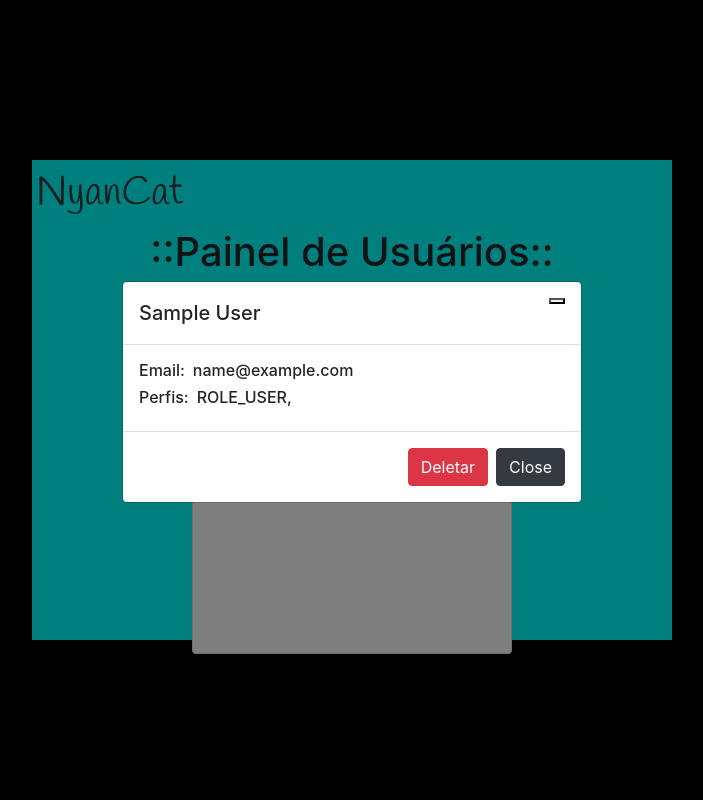
After one commit to dyegohbb/NyanCat, a Spring Boot app: page /usuarios in a window 1280 px wide, after a click that opens the changed part. The commit adds this page. Shown: the whole page, without its empty margins (288-991 px from the left). Run offline with Spring Boot 4, Linux system fonts and the light colour scheme; the visitor is signed in with stand-in values (Sample User, id 1); some of the project's set-up classes (security, data sources, template engines, error pages and the like) are left out, and stand-ins take their place.

Commit message:
alterações

```diff
--- a/src/main/java/com/nyancat/controller/NyanCatController.java
+++ b/src/main/java/com/nyancat/controller/NyanCatController.java
@@ -1,19 +1,21 @@
 package com.nyancat.controller;
 
 import java.security.Principal;
-import java.util.ArrayList;
 import java.util.Arrays;
 import java.util.List;
 import java.util.Optional;
 
 import javax.servlet.http.HttpSession;
 
+import org.slf4j.Logger;
+import org.slf4j.LoggerFactory;
 import org.springframework.beans.factory.annotation.Autowired;
 import org.springframework.security.crypto.bcrypt.BCryptPasswordEncoder;
 import org.springframework.stereotype.Controller;
 import org.springframework.ui.Model;
 import org.springframework.web.bind.annotation.GetMapping;
 import org.springframework.web.bind.annotation.ModelAttribute;
+import org.springframework.web.bind.annotation.PathVariable;
 import org.springframework.web.bind.annotation.PostMapping;
 import org.springframework.web.bind.annotation.RequestMapping;
 import org.springframework.web.bind.annotation.RequestParam;
@@ -27,6 +29,8 @@ import com.nyancat.model.Usuario;
 @RequestMapping("/")
 public class NyanCatController {
 
+	private static Logger logger = LoggerFactory.getLogger(NyanCatController.class);
+
 	@Autowired
 	UsuarioDAO usuarioDAO;
 
@@ -34,8 +38,11 @@ public class NyanCatController {
 	PerfilDAO perfilDAO;
 
 	@GetMapping
-	public String home(Model model, Principal principal) {
-		model.addAttribute("titulo", "NyanCat!");
+	public String home(Model model, Principal principal, HttpSession session) {
+		session.setAttribute("tentativas", 3);
+		if(principal != null) {
+			return "redirect:nyancat";
+		}
 		return "home";
 	}
 
@@ -45,14 +52,13 @@ public class NyanCatController {
 		Optional<Usuario> user = usuarioDAO.findByEmail(principal.getName());
 		if (user.isPresent()) {
 			model.addAttribute("user", user.get());
-			List<String> perfisList = new ArrayList<String>();
 			model.addAttribute("adm", false);
-			user.get().getPerfis().forEach(perfil ->{
-				if(perfil.getNome().equals("ADM")) {
+			user.get().getPerfis().forEach(perfil -> {
+				if (perfil.getNome().equals("ROLE_ADM")) {
 					model.addAttribute("adm", true);
 				}
 			});
-		}else {
+		} else {
 			model.addAttribute("user", new Usuario("Usuário"));
 		}
 
@@ -61,8 +67,9 @@ public class NyanCatController {
 
 	@GetMapping
 	@RequestMapping("/login")
-	public String login(Model model, @RequestParam Optional<String> error) {
-		if(error.isPresent()) {
+	public String login(Model model, @RequestParam Optional<String> error, HttpSession session) {
+
+		if (error.isPresent()) {
 			model.addAttribute("error", true);
 			return "login";
 		}
@@ -76,38 +83,98 @@ public class NyanCatController {
 		return "cadastro";
 	}
 
+	@GetMapping
+	@RequestMapping("/usuarios")
+	public String getUsuarios(Model model, Principal principal) {
+		Optional<Usuario> user = usuarioDAO.findByEmail(principal.getName());
+		if (!user.isPresent()) {
+			return "redirect:home";
+		}
+		List<Usuario> usuarios = usuarioDAO.findAll();
+		model.addAttribute("usuarios", usuarios);
+		model.addAttribute("user", user.get());
+		return "usuarios";
+	}
+
 	@PostMapping
 	@RequestMapping("/cadastro/save")
-	public String cadastrar(Model model, @ModelAttribute  Usuario user) {
-		BCryptPasswordEncoder encoder = new BCryptPasswordEncoder();
-		user.setSenha(encoder.encode(user.getPassword()));
-		usuarioDAO.save(user);
+	public String cadastrar(Model model, @ModelAttribute Usuario user) {
+		if(!user.getPassword().matches("^(?=.*\\d)(?=.*[a-z])(?=.*[A-Z])(?=.*[$*&@#])[0-9a-zA-Z$*&@#]{8,}$")) {
+			model.addAttribute("erroSenha", "Senha tem que ter 1 letra maiuscula, 1 minuscula, 1 caractere especial, 1 numero e no minimo 8 digitos :DDDDD");
+			return "cadastro";
+		} else {
+			BCryptPasswordEncoder encoder = new BCryptPasswordEncoder();
+			user.setSenha(encoder.encode(user.getPassword()));
+			Usuario usuarioSaved = null;
+			try {
+				usuarioSaved = usuarioDAO.save(user);
+			}catch (Exception e) {
+				logger.error(e.getMessage());
+				return "cadastro";
+			}
 
-		return "home";
+			if(usuarioSaved != null) {
+				logger.info("Usuário cadastrado: " + usuarioSaved.getEmail());
+			}
+
+			return "home";
+		}
 	}
 
 	@PostMapping
 	@RequestMapping("/godmod")
 	public String godmod(Model model, String planck, Principal principal, HttpSession session) {
 		Optional<Usuario> user = usuarioDAO.findByEmail(principal.getName());
-		if(planck.equals("6,62607015")) {
+		if (planck.equals("6,62607015")) {
+
 			List<Perfil> perfisOld = user.get().getPerfis();
+			Optional<Perfil> perfil = perfilDAO.findByNome("ROLE_ADM");
 
-			Optional<Perfil> perfil = perfilDAO.findByNome("ROLE_ADM");
-			if(perfil.isPresent()) {
-				perfisOld.addAll(Arrays.asList(perfil.get()));
-			}else{
+			if (perfil.isPresent()) {
+				if (!perfisOld.contains(perfil.get())) {
+					perfisOld.addAll(Arrays.asList(perfil.get()));
+				}
+			} else {
 				Perfil p = perfilDAO.save(new Perfil("ROLE_ADM"));
 				perfisOld.addAll(Arrays.asList(p));
 			}
 
 			user.get().setPerfis(perfisOld);
 			usuarioDAO.save(user.get());
-		}else {
 			session.invalidate();
+			logger.info("USUÁRIO: " + user.get().getEmail() + " AGORA É UM DEUS");
+		} else {
+			session.invalidate();
+			logger.info("USUÁRIO: " + user.get().getEmail() + " IRRITOU OS DEUSES");
 			usuarioDAO.delete(user.get());
 			return "xd";
 		}
 		return "redirect:nyancat";
 	}
+
+	@PostMapping
+	@RequestMapping("/usuarios/delete/{id}")
+	private String deleteUser(@PathVariable Long id, Model model, Principal principal, HttpSession session) {
+		Optional<Usuario> userToDelete = usuarioDAO.findById(id);
+
+		if(principal.getName().equals(userToDelete.get().getEmail())) {
+			session.invalidate();
+		}
+
+		if(userToDelete.isPresent()) {
+			logger.info("USUÁRIO: " + userToDelete.get().getEmail() + " FOI DELETADO POR: " + principal.getName());
+			usuarioDAO.delete(userToDelete.get());
+		}
+
+		Optional<Usuario> user = usuarioDAO.findByEmail(principal.getName());
+		if (!user.isPresent()) {
+			return "redirect:home";
+		}
+
+		List<Usuario> usuarios = usuarioDAO.findAll();
+		model.addAttribute("user", user.get());
+		model.addAttribute("usuarios", usuarios);
+		return "usuarios";
+
+	}
 }
--- a/src/main/java/com/nyancat/dao/UsuarioDAO.java
+++ b/src/main/java/com/nyancat/dao/UsuarioDAO.java
@@ -10,4 +10,8 @@ public interface UsuarioDAO extends JpaRepository<Usuario, String>{
 
 	public Optional<Usuario> findByEmail(String email);
 
+	public Optional<Usuario> findById(Long id);
+
+	public void deleteById(Long id);
+
 }
--- a/src/main/resources/application.properties
+++ b/src/main/resources/application.properties
@@ -1,6 +1,4 @@
 spring.jpa.hibernate.ddl-auto=update
-spring.datasource.url=jdbc:mysql://localhost:3306/nyancat?serverTimezone=UTC
+spring.datasource.url=jdbc:mysql://localhost:3306/nyancat?useTimezone=true&serverTimezone=America/Recife
 spring.datasource.username=root
 spring.datasource.password=123456789
-logging.level.org.hibernate.SQL=DEBUG
-logging.level.org.hibernate.type.descriptor.sql.BasicBinder=TRACE
--- /dev/null
+++ b/src/main/resources/static/css/main.css
@@ -0,0 +1,12 @@
+.linha-usuarios{
+  white-space: nowrap;
+  overflow: hidden;
+  text-overflow: ellipsis;
+}
+
+hr {
+  margin-top: 1rem;
+  margin-bottom: 1rem;
+  border: 0;
+  border-top: 1px solid rgba(0, 0, 0, 0.1);
+}
--- a/src/main/resources/templates/base.html
+++ b/src/main/resources/templates/base.html
@@ -1,6 +1,7 @@
 <head th:fragment="head">
 	<meta charset="UTF-8" />
 	<link rel="icon" type="image/x-icon" href="/image/favicon.ico">
+	<link rel="stylesheet" th:href="@{/css/main.css}">
 	<link rel="stylesheet" href="https://stackpath.bootstrapcdn.com/bootstrap/4.4.1/css/bootstrap.min.css"
 		integrity="sha384-Vkoo8x4CGsO3+Hhxv8T/Q5PaXtkKtu6ug5TOeNV6gBiFeWPGFN9MuhOf23Q9Ifjh" crossorigin="anonymous">
 	<link href="https://fonts.googleapis.com/css?family=Handlee&display=swap" rel="stylesheet">
--- /dev/null
+++ b/src/main/resources/templates/usuarios.html
@@ -0,0 +1,67 @@
+<html>
+
+<head th:replace="~{base :: head}">
+	<title id="pageTitle">Inicio</title>
+</head>
+
+<body style="background-color: black;" class="d-flex align-items-center justify-content-center">
+	<div style="background-color: aqua; width: 50%; height: 60%">
+		<div class="p-1 logo text-decoration-none">
+			<a href="/" class="text-decoration-none text-dark">NyanCat</a>
+		</div>
+		<div class="d-flex justify-content-center">
+			<h1>::Painel de Usuários::</h1>
+		</div>
+		<div class="d-flex justify-content-center align-items-center">
+			<div class="card mt-5" style="width: 20rem;">
+				<div class="card-body " style="overflow-y: scroll; height: 20rem;">
+					<div th:each="usuario : ${usuarios}">
+						<a class="text-decoration-none text-dark" href="#" data-bs-toggle="modal"
+							th:attr="data-bs-target=|#modal${usuario.id}|">
+							<div class="d-flex flex-row">
+								<h5 class="card-title linha-usuarios" th:attr="title=${usuario.nome}"
+									th:text="${usuario.nome}" />
+							</div>
+							<hr />
+						</a>
+						<!--modal-->
+						<div class="modal fade" th:id="|modal${usuario.id}|" tabindex="-1"
+							th:attr="aria-labelledby=|modal1|" aria-hidden="true">
+							<div class="modal-dialog modal-dialog-centered">
+								<form th:action="|/usuarios/delete/${usuario.id}|" class="card-body " method="POST">
+									<div class="modal-content">
+										<div class="modal-header">
+											<h5 class="modal-title" th:id="|modal${usuario.id}Label|"
+												th:text="${usuario.nome}" />
+											<button type="button" class="btn-close" data-bs-dismiss="modal"
+												aria-label="Close"></button>
+										</div>
+										<div class="modal-body">
+											<div class="d-flex flex-column">
+												<h6 class="nowrap ellipsis" th:text="|Email:&ensp;${usuario.email}|" />
+												<div class="d-flex flex-row">
+													<h6 th:text="|Perfis:&ensp;|" />
+													<h6 th:each="perfil : ${usuario.perfis}" class="nowrap ellipsis"
+														th:text="|${perfil.nome},&ensp;|" />
+												</div>
+											</div>
+										</div>
+										<div class="modal-footer">
+											<button class="btn btn-danger" type="submit">Deletar</button>
+											<button type="button" class="btn btn-dark"
+												data-bs-dismiss="modal">Close</button>
+										</div>
+								</form>
+							</div>
+						</div>
+					</div>
+				</div>
+			</div>
+		</div>
+	</div>
+	<script src="https://cdn.jsdelivr.net/npm/bootstrap@5.2.0-beta1/dist/js/bootstrap.bundle.min.js"
+		integrity="sha384-pprn3073KE6tl6bjs2QrFaJGz5/SUsLqktiwsUTF55Jfv3qYSDhgCecCxMW52nD2"
+		crossorigin="anonymous"></script>
+</body>
+
+</html>
```
Also changed, not shown: src/main/java/com/nyancat/config/security/AuthService.java (+8 -2 lines), src/main/java/com/nyancat/config/security/AuthenticationEventListener.java (added, +62 -0 lines), src/main/java/com/nyancat/config/security/SecurityConfiguration.java (+4 -7 lines), src/main/java/com/nyancat/model/Usuario.java (+50 -1 lines), src/main/resources/templates/home.html (+6 -3 lines), src/main/resources/templates/nyancat.html (+23 -13 lines), src/main/resources/templates/xd.html (added, +20 -0 lines).
